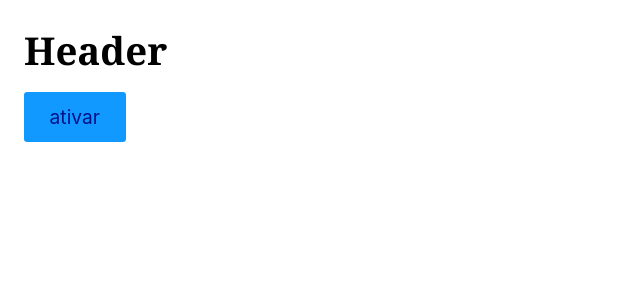
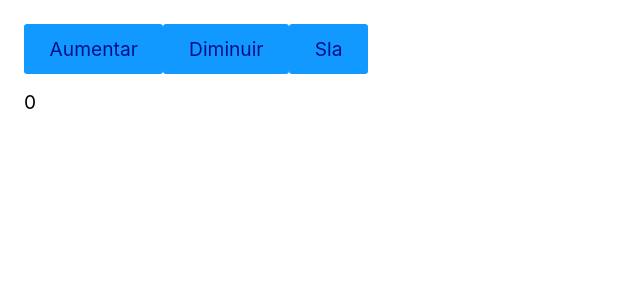
Before and after one commit to Kelvin-Jesus/react-completo, a React (Create React App) app: page / in a window 1280 px wide. Shown: the top 300 px of the page, without its empty margins (0-640 px from the left). Built offline with nearby package versions, Linux system fonts and the light colour scheme.

Commit message:
new-class: 0704-useReducer

```diff
--- /dev/null
+++ b/src/06-mais-react/0704-useReducer/App.js
@@ -0,0 +1,32 @@
+import React from 'react';
+
+function reducer(state, action) {
+
+    switch ( action ) {
+
+        case 'aumentar':
+            return state + 1;
+        case 'diminuir':
+            return state - 1;
+        default:
+            return new Error('Action not found');
+
+    }
+
+}
+
+const App = () => {
+
+    const [state, dispatch] = React.useReducer(reducer, 0);
+
+    return (
+    <>
+        <button onClick={() => dispatch('aumentar')}>Aumentar</button>
+        <button onClick={() => dispatch('diminuir')}>Diminuir</button>
+        <button onClick={() => dispatch('sdf')}>Sla</button>
+        <p>{state}</p>
+    </>
+    );
+}
+
+export default App;
--- a/src/index.js
+++ b/src/index.js
@@ -2,7 +2,7 @@ import React from 'react';
 import ReactDOM from 'react-dom';
 // import './App.css';
 import './05-react-router/0606-desafio-router/App.css';
-import App from './06-mais-react/0703-memo/App.js';
+import App from './06-mais-react/0704-useReducer/App';
 // import App from './App';
 
 ReactDOM.render(
```
